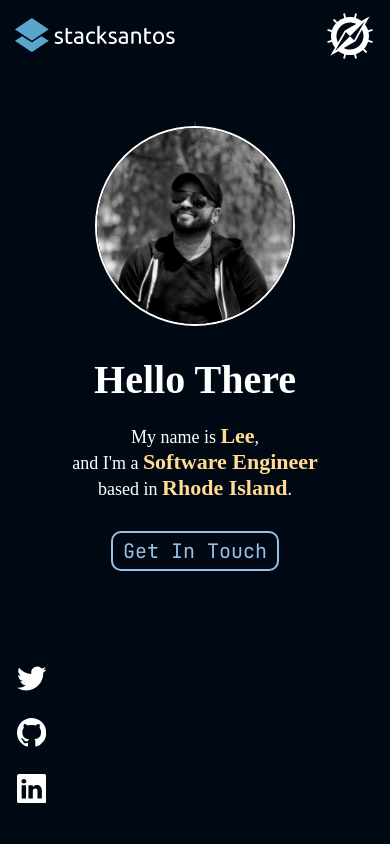
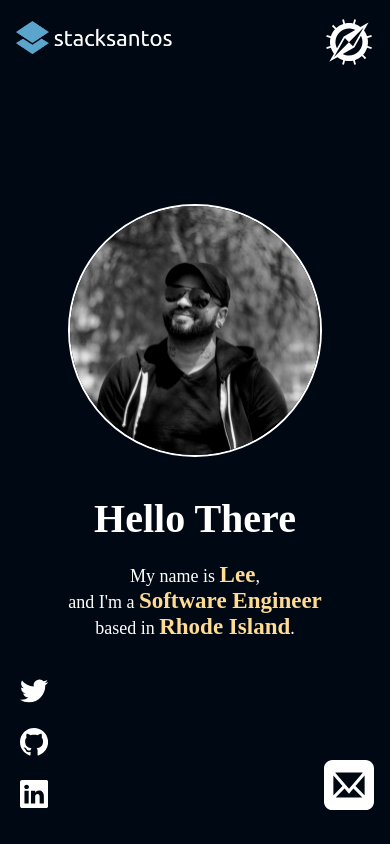
Before and after one commit to stacksantos/porftolio-react, a React (Create React App) app: page / in a window 390 px wide. Both pictures are taken after a click on the picture 195 px from the left and 399 px from the top of the page. Built offline with nearby package versions, Linux system fonts and the light colour scheme; a web font is replaced by a local one.

Commit message:
add mobile responsiveness

```diff
--- a/src/containers/mobile/mobileContent/MobileContent.jsx
+++ b/src/containers/mobile/mobileContent/MobileContent.jsx
@@ -7,7 +7,7 @@ import ProfilePic from '../../../assets/profile-pic.webp';
 const MobileContent = () => {
   return (
     <>
-      <div className='mobileContainer col align selfStart'>
+      <div className='mobileContainer center'>
         <MobileNav />
         <MobileSocials />
         <div className='heroSection col align'>
@@ -16,17 +16,17 @@ const MobileContent = () => {
             alt='stacksantos profile pic'
             className='profilePic'
           />
-          <h2 id='helloThere'>Hello There</h2>
+          <div className="helloContainer col align">
+            <h2 id='helloThere'>Hello There</h2>
           <p id='myNameIs'>
-            {' '}
             My name is <strong className='strong'>Lee</strong>,<br />
             and I'm a <strong className='strong'>Software Engineer</strong>
             <br />
             based in <strong className='strong'>Rhode Island</strong>.
-          </p>
-          <a id='getInTouch' href='mailto:stacksantos@proton.me'>
-            Get In Touch
-          </a>
+            </p>
+            <button id="getInTouch">Get In Touch</button>
+          </div>
+
         </div>
       </div>
     </>
--- a/src/containers/mobile/mobileContent/mobileContent.sass
+++ b/src/containers/mobile/mobileContent/mobileContent.sass
@@ -1,48 +1,53 @@
 .mobileContainer
-    margin-top: 12rem
-
-    @media  screen and (min-width: 1200px)
-        margin-top: 8rem
+    transition: 600ms ease
 
 .heroSection
     width: 100%
 
 .profilePic
-    width: 200px
+    width: 65%
+    max-width: 600px
     border-radius: 50%
     border: 2px solid white
+    @media screen and (max-height:428px)
+        max-width: 140px
 
-    @media  screen and (min-width: 1200px)
-        width: 400px
 
 #helloThere
-    font-size: 4rem
-    margin-top: 3rem
+    font-size: 7rem
+    margin-top: 15%
     font-family: var(--contrail)
     text-align: center
-
-    @media  screen and (min-width: 1200px)
-        font-size: 6rem
+    @media screen and (max-height:428px)
+        margin-top: 5%
+        font-size: 4rem
+    @media screen and (max-width:428px)
+        font-size: 4rem
 
 #myNameIs
-    font-size: 1.8rem
+    font-size: 2.8rem
     font-family: var(--contrail)
     text-align: center
     margin-top: 2rem
-
-    @media  screen and (min-width: 1200px)
-        font-size: 3rem
+    @media screen and (max-height:428px)
+        margin-top: 0
+        font-size: 2.2rem
+    @media screen and (max-width:428px)
+        font-size: 1.8rem
+    @media screen and (max-width:375px)
+        margin-top: 0
+        font-size: 1.5rem
 
 .strong
-    font-size: 2.2rem
+    font-size: 3.2rem
     color: var(--bright)
-
-    @media  screen and (min-width: 1200px)
-        font-size: 3.5rem
-
-
-
-
+    @media screen and (max-height:428px)
+        font-size: 2.6rem
+    @media screen and (max-width:428px)
+        font-size: 2.3rem
+    @media screen and (max-width:375px)
+        margin-top: 0
+        font-size: 2rem
 
 
 #getInTouch
@@ -63,10 +68,13 @@
     overflow: hidden
     border: 2px solid var(--light)
     color: var(--light)
-
-    @media  screen and (min-width: 1200px)
+    @media  screen and (min-width: 1080px)
+        display: inline-block
         font-size: 3rem
-
+    @media screen and (max-height: 800px)
+        display: none
+    @media screen and (max-width: 799px)
+        display: none
 #getInTouch:hover
     color: black
     border: 2px solid var(--bright)
--- a/src/containers/mobile/mobileNav/MobileNav.jsx
+++ b/src/containers/mobile/mobileNav/MobileNav.jsx
@@ -2,6 +2,7 @@ import { React, useState } from 'react';
 import './mobileNav.sass';
 import LogoSmall from '../../../assets/logo-small.png';
 import { GiCompass } from 'react-icons/gi';
+import { ImMail } from 'react-icons/im'
 
 const MobileNav = () => {
   const [menuIcon, setMenuIcon] = useState('menuIcon');
@@ -41,7 +42,8 @@ const MobileNav = () => {
           className={menuIcon}
           onClick={() => setIsToggled(!isToggled)}
         />
-        ;{isToggled && <InitialMenu />}
+        <a href="mailto:stacksantos@proton.me"><ImMail className='email' /></a>
+        {isToggled && <InitialMenu />}
         {isToggled ? <OpenMenu /> : <CloseMenu />}
 
 
--- a/src/containers/mobile/mobileNav/mobileNav.sass
+++ b/src/containers/mobile/mobileNav/mobileNav.sass
@@ -1,16 +1,30 @@
 #logoSmall
-    width: 16rem
+    width: 40%
+    max-width: 20rem
     position: fixed
-    top: 18px
-    left: 15px
+    top: 2.5%
+    left: 4%
 
 .menuIcon
     color: white
     font-size: 5rem
     position: fixed
-    top: 11px
-    right: 15px
+    top: 2%
+    right: 4%
     cursor: pointer
+
+.email
+    color: white
+    font-size: 5rem
+    position: fixed
+    bottom: 4%
+    right: 4%
+    cursor: pointer
+    transition: 800ms ease
+
+    &:hover
+        color: var(--secondary)
+        transition: 600ms ease
 
 
 
--- a/src/containers/mobile/mobileSocials/MobileSocials.jsx
+++ b/src/containers/mobile/mobileSocials/MobileSocials.jsx
@@ -10,17 +10,23 @@ const MobileSocials = () => {
           href='https://twitter.com/stacksantos'
           target='__blank'
           className='mobileIcons'
+          id='twitter'
         >
           <BsTwitter />
         </a>
-        <a href='https://github.com/stacksantos' target='__blank'>
-          <BsGithub className='mobileIcons' />
+        <a
+          href='https://github.com/stacksantos'
+          target='__blank'
+          className='mobileIcons'
+        >
+          <BsGithub />
         </a>
         <a
           href='https://www.linkedin.com/in/christopherleesantos/'
           target='__blank'
+          className='mobileIcons'
         >
-          <BsLinkedin className='mobileIcons' />
+          <BsLinkedin />
         </a>
       </div>
     </>
--- a/src/containers/mobile/mobileSocials/mobileSocials.sass
+++ b/src/containers/mobile/mobileSocials/mobileSocials.sass
@@ -1,13 +1,14 @@
 .iconContainer
-    font-size: 7.5rem
-    color: white
     position: fixed
-    bottom: 15px
-    left: 17px
+    bottom: 3%
+    left: 5%
 
 .mobileIcons
-    margin-bottom: 1.5rem
+    font-size: 4.5rem
+    color: white
     transition: 1000ms ease
+    @media screen and (min-width: 1080px)
+        font-size: 6rem
 
 .mobileIcons:hover
     color: var(--secondary)
```
